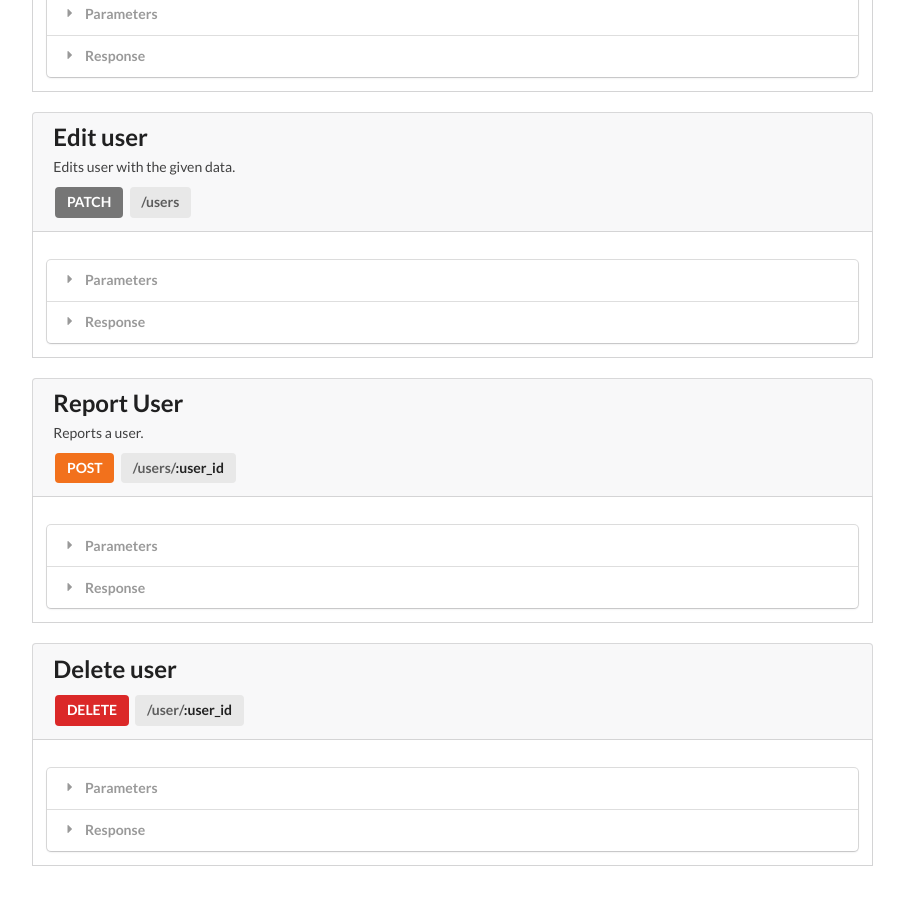
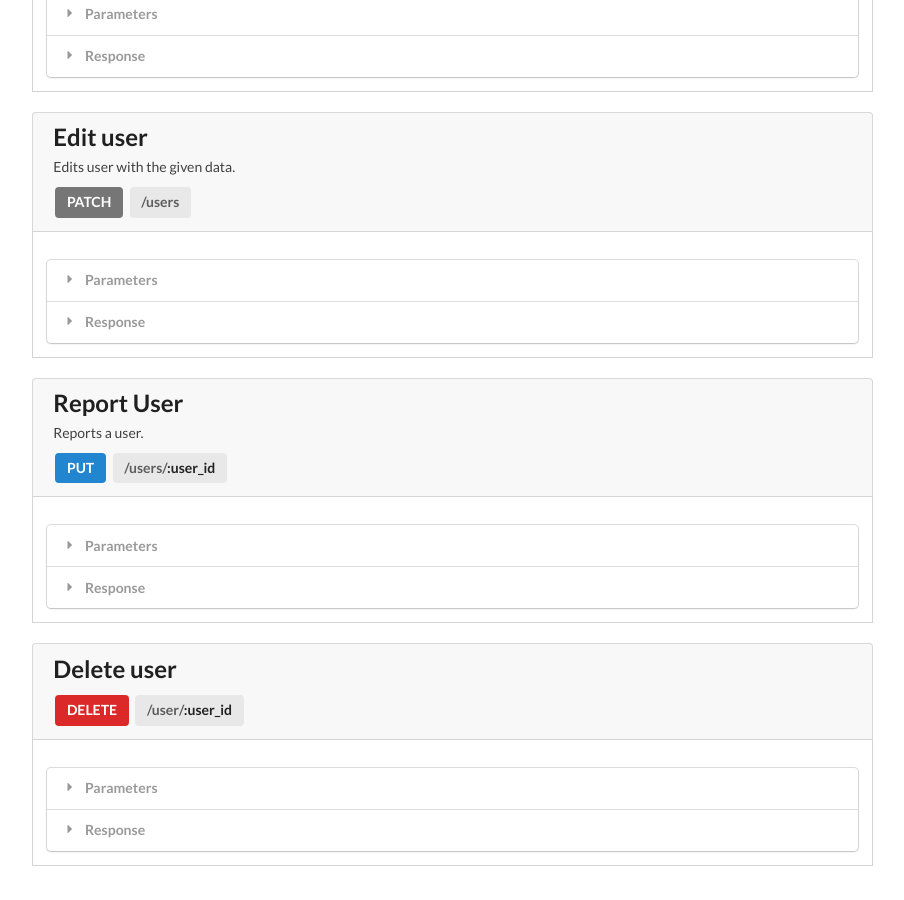
Before and after one commit to letsallchef/docs, a Jekyll site: the page built from _posts/api/2017-03-04-users.html, in a window 1280 px wide and 900 px high, scrolled down 3430 px. Shown: the whole window, without its empty margins (332-1236 px from the left). Built offline with Jekyll 4.4.1, drawn with Linux system fonts in a browser that asks for light colours.

Commit message:
changes http method for report

```diff
--- a/_posts/api/2017-03-04-users.html
+++ b/_posts/api/2017-03-04-users.html
@@ -753,8 +753,8 @@ layout: api
             <h2 class="ui header">Report User</h2>
         </div>
         <p>Reports a user.</p>
-        <div class="ui large orange label">
-            POST
+        <div class="ui large blue label">
+            PUT
         </div>
         <div class="ui large label">
             /users/<span class="variable">:user_id</span>
```
